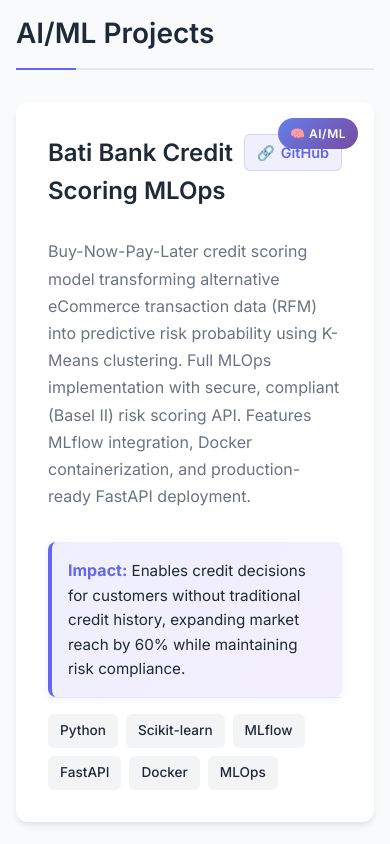
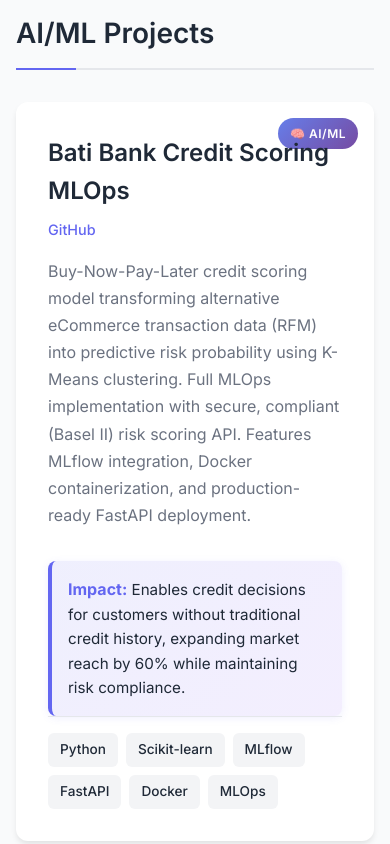
Before and after one commit to habeneyasu/habeneyasu.github.io, a plain HTML site: page index.html in a window 390 px wide. Shown: the part 9500-10344 px from the top of the page. Drawn offline with Linux system fonts and the light colour scheme.

Commit message:
Fix GitHub link visibility and overlap issues in project cards - Add rel attribute to Bati Bank project link - Improve project header layout with proper spacing - Add padding to prevent badge overlap with links - Make badge non-interactive to prevent click interference - Improve responsive design for mobile devices

```diff
--- a/index.html
+++ b/index.html
@@ -302,9 +302,7 @@
             <div class="project-header">
               <h3 class="project-title">Bati Bank Credit Scoring MLOps</h3>
               <div class="project-links">
-                <a href="https://github.com/habeneyasu/bati-bank-credit-scoring-mlops" target="_blank" class="project-link" aria-label="View Bati Bank Credit Scoring MLOps on GitHub" rel="noopener noreferrer">
-                  <span>🔗</span> GitHub
-                </a>
+                <a href="https://github.com/habeneyasu/bati-bank-credit-scoring-mlops" target="_blank" class="project-link" aria-label="View Bati Bank Credit Scoring MLOps on GitHub" rel="noopener noreferrer">GitHub</a>
               </div>
             </div>
             <p class="project-description">
--- a/style.css
+++ b/style.css
@@ -560,6 +560,7 @@ body {
   text-transform: uppercase;
   letter-spacing: 0.5px;
   z-index: 1;
+  pointer-events: none;
 }
 
 .project-badge-ai {
@@ -580,43 +581,46 @@ body {
 .project-header {
   display: flex;
   justify-content: space-between;
-  align-items: start;
+  align-items: flex-start;
   margin-bottom: 16px;
+  gap: 16px;
+  position: relative;
+  z-index: 2;
+  padding-right: 100px;
 }
 
 .project-title {
   font-size: 1.5rem;
   font-weight: 600;
   color: var(--text-primary);
-  margin-bottom: 12px;
+  margin: 0;
+  flex: 1;
+  min-width: 0;
 }
 
 .project-links {
   display: flex;
   gap: 12px;
+  flex-shrink: 0;
+  align-items: flex-start;
+  position: relative;
+  z-index: 3;
+  margin-top: 0;
 }
 
 .project-link {
   color: var(--primary-color);
   text-decoration: none;
-  font-weight: 600;
+  font-weight: 500;
   font-size: 0.9rem;
-  transition: all 0.3s ease;
-  display: inline-flex;
-  align-items: center;
-  gap: 6px;
-  padding: 6px 12px;
-  border-radius: 6px;
-  background: rgba(99, 102, 241, 0.1);
-  border: 1px solid rgba(99, 102, 241, 0.2);
+  transition: color 0.3s ease;
+  white-space: nowrap;
+  display: inline-block;
 }
 
 .project-link:hover {
   color: var(--primary-dark);
-  background: rgba(99, 102, 241, 0.2);
-  border-color: var(--primary-color);
-  transform: translateY(-2px);
-  box-shadow: 0 2px 8px rgba(99, 102, 241, 0.2);
+  text-decoration: underline;
 }
 
 .project-description {
@@ -899,6 +903,17 @@ body {
     grid-template-columns: 1fr;
   }
 
+  .project-header {
+    flex-direction: column;
+    align-items: flex-start;
+    gap: 8px;
+    padding-right: 0;
+  }
+
+  .project-links {
+    align-self: flex-start;
+  }
+
   .hero-buttons {
     flex-direction: column;
     align-items: stretch;
```
